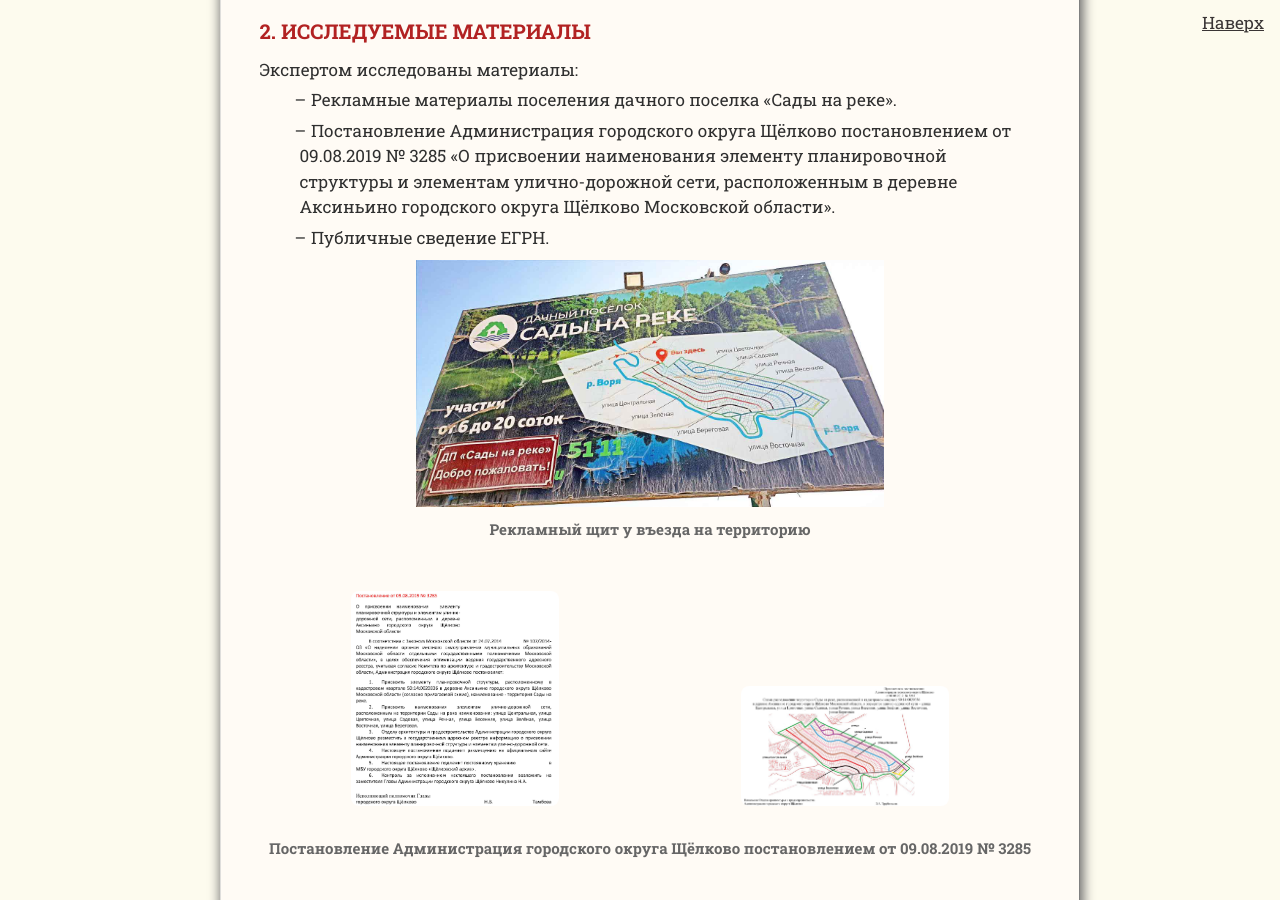
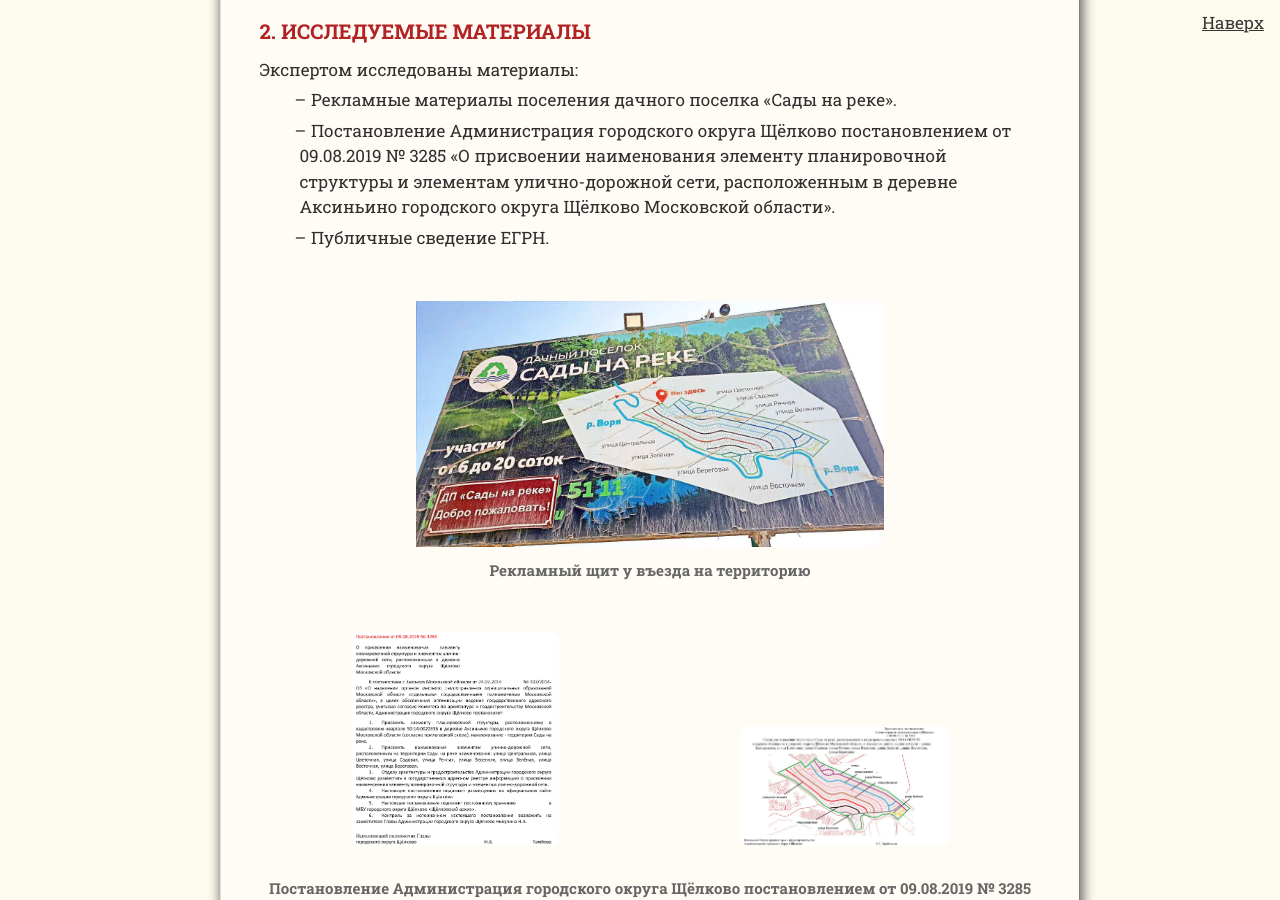
Before and after one commit to SergSi/land-use-art, a Jekyll site: the page built from _posts/2025-02-15-concluzion.md, in a window 1280 px wide and 900 px high, scrolled down 1230 px. Built offline with Jekyll 4.4.1, drawn with Linux system fonts in a browser that asks for light colours; some web fonts are replaced.

Commit message:
Update 2025-02-15-concluzion.md

```diff
--- a/_posts/2025-02-15-concluzion.md
+++ b/_posts/2025-02-15-concluzion.md
@@ -22,7 +22,7 @@
 - Постановление Администрация городского округа Щёлково постановлением от 09.08.2019 № 3285 «О присвоении наименования элементу планировочной структуры и элементам улично-дорожной сети, расположенным в деревне Аксиньино городского округа Щёлково Московской области».
 - Публичные сведение ЕГРН.
 
-{% include image-align.html file="СадыНаРеке.jpg" caption="Рекламный щит у въезда на территорию" align="center" width="60%" %}<br>
+<br>{% include image-align.html file="СадыНаРеке.jpg" caption="Рекламный щит у въезда на территорию" align="center" width="60%" %}<br>
 
 {% include image-2.html
 file-1="sr1.jpg" caption="Постановление Администрация городского округа Щёлково постановлением от 09.08.2019 № 3285"
```
